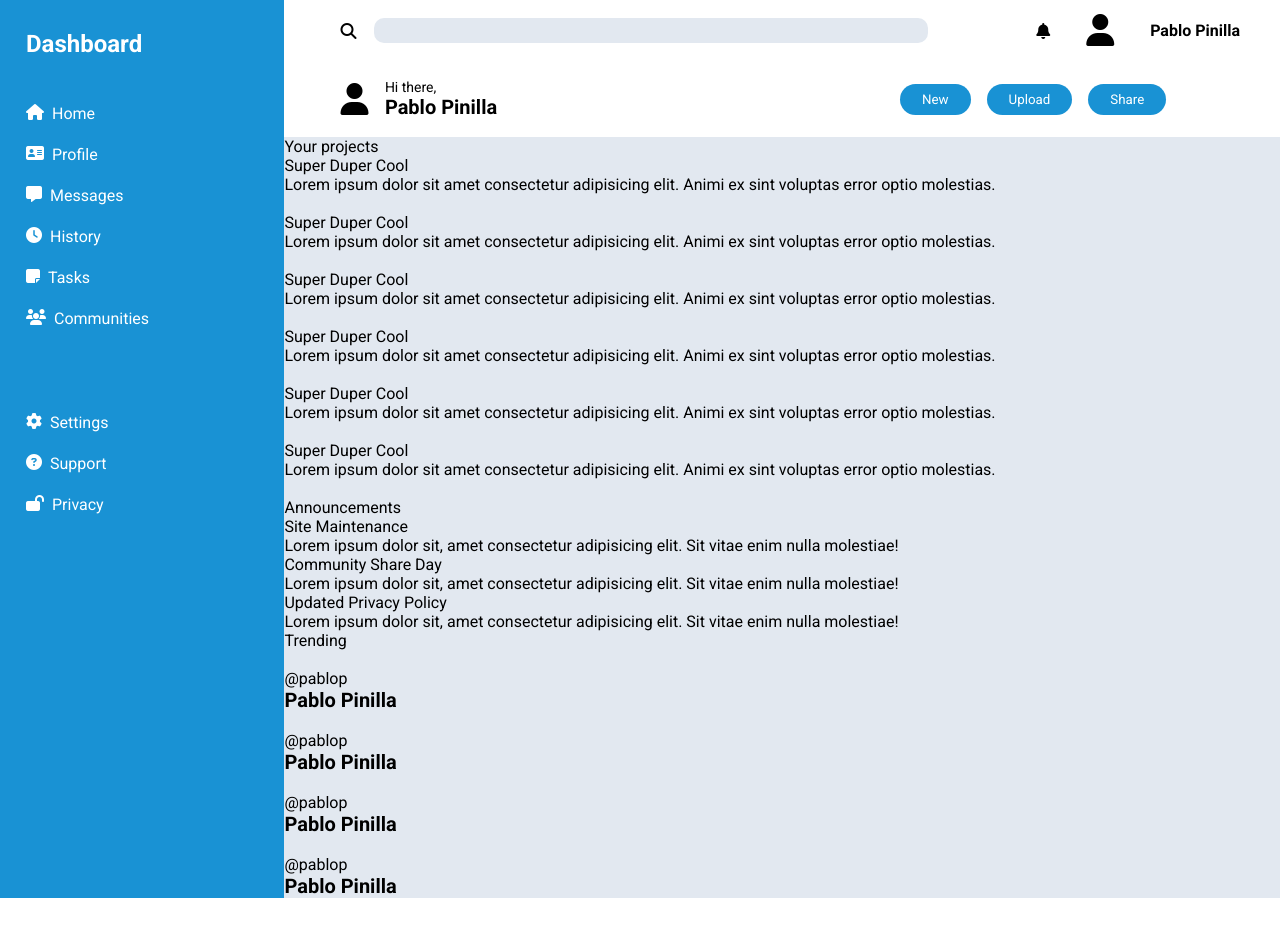
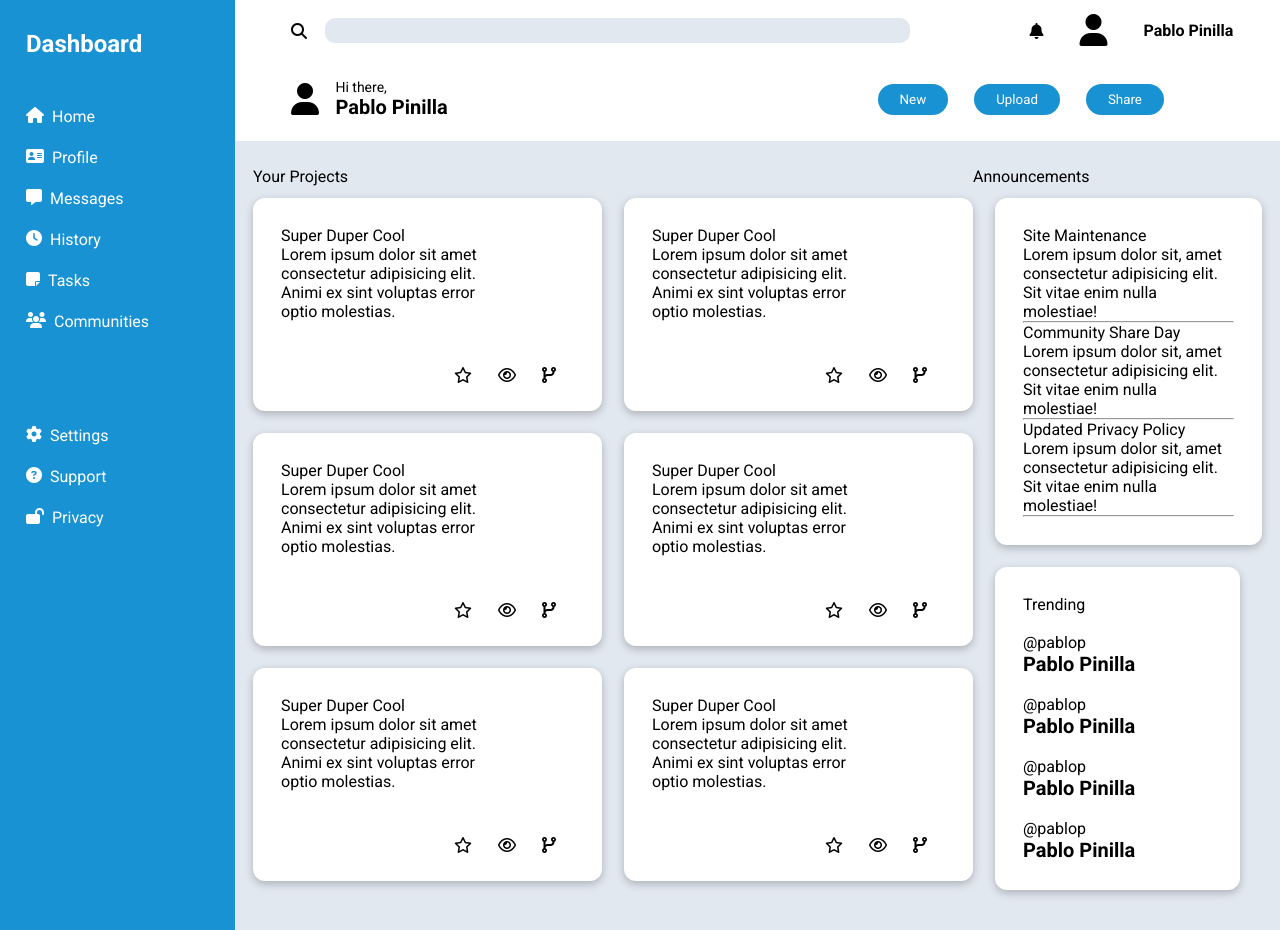
Before and after one commit to pablopinilla/admin-dashboard, a plain HTML site: page index.html in a window 1280 px wide. Before the commit the page ends 898 px from the top, so only its background shows below. Drawn offline with Linux system fonts and the light colour scheme; a web font is replaced by a local one.

Commit message:
Major layout completed

```diff
--- a/index.html
+++ b/index.html
@@ -86,60 +86,83 @@
         </header>
         <main>
             <div class="projects">
-                <div class="project-section-intro">Your projects</div>
+                <div class="section-intro">Your Projects</div>
+                <div class="projects-container">
                     <article class="project">
                         <div class="project-title">Super Duper Cool</div>
                         <div class="project-info">Lorem ipsum dolor sit amet consectetur adipisicing elit. Animi ex sint voluptas error optio molestias.</div>
-                    <img src="" alt="" class="project-favorite">
-                    <img src="" alt="" class="project-watchlist">
-                    <img src="" alt="" class="project-share">
+                        <div class="project-icons">
+                            <i class="fa-regular fa-star" style="color: #000000;"></i>
+                            <i class="fa-regular fa-eye" style="color: #000000;"></i>
+                            <i class="fa-solid fa-code-branch" style="color: #000000;"></i>
+                        </div>
                     </article>
                     <article class="project">
                         <div class="project-title">Super Duper Cool</div>
                         <div class="project-info">Lorem ipsum dolor sit amet consectetur adipisicing elit. Animi ex sint voluptas error optio molestias.</div>
-                    <img src="" alt="" class="project-favorite">
-                    <img src="" alt="" class="project-watchlist">
-                    <img src="" alt="" class="project-share">
-                </article>        <article class="project">
+                        <div class="project-icons">
+                            <i class="fa-regular fa-star" style="color: #000000;"></i>
+                            <i class="fa-regular fa-eye" style="color: #000000;"></i>
+                            <i class="fa-solid fa-code-branch" style="color: #000000;"></i>
+                        </div>
+                    </article>
+                    <article class="project">
                         <div class="project-title">Super Duper Cool</div>
                         <div class="project-info">Lorem ipsum dolor sit amet consectetur adipisicing elit. Animi ex sint voluptas error optio molestias.</div>
-                    <img src="" alt="" class="project-favorite">
-                    <img src="" alt="" class="project-watchlist">
-                    <img src="" alt="" class="project-share">
-                </article>        <article class="project">
+                        <div class="project-icons">
+                            <i class="fa-regular fa-star" style="color: #000000;"></i>
+                            <i class="fa-regular fa-eye" style="color: #000000;"></i>
+                            <i class="fa-solid fa-code-branch" style="color: #000000;"></i>
+                        </div>
+                    </article>
+                    <article class="project">
                         <div class="project-title">Super Duper Cool</div>
                         <div class="project-info">Lorem ipsum dolor sit amet consectetur adipisicing elit. Animi ex sint voluptas error optio molestias.</div>
-                    <img src="" alt="" class="project-favorite">
-                    <img src="" alt="" class="project-watchlist">
-                    <img src="" alt="" class="project-share">
-                </article>        <article class="project">
+                        <div class="project-icons">
+                            <i class="fa-regular fa-star" style="color: #000000;"></i>
+                            <i class="fa-regular fa-eye" style="color: #000000;"></i>
+                            <i class="fa-solid fa-code-branch" style="color: #000000;"></i>
+                        </div>
+                    </article>
+                    <article class="project">
                         <div class="project-title">Super Duper Cool</div>
                         <div class="project-info">Lorem ipsum dolor sit amet consectetur adipisicing elit. Animi ex sint voluptas error optio molestias.</div>
-                    <img src="" alt="" class="project-favorite">
-                    <img src="" alt="" class="project-watchlist">
-                    <img src="" alt="" class="project-share">
-                </article>        <article class="project">
+                        <div class="project-icons">
+                            <i class="fa-regular fa-star" style="color: #000000;"></i>
+                            <i class="fa-regular fa-eye" style="color: #000000;"></i>
+                            <i class="fa-solid fa-code-branch" style="color: #000000;"></i>
+                        </div>
+                    </article>
+                    <article class="project">
                         <div class="project-title">Super Duper Cool</div>
                         <div class="project-info">Lorem ipsum dolor sit amet consectetur adipisicing elit. Animi ex sint voluptas error optio molestias.</div>
-                    <img src="" alt="" class="project-favorite">
-                    <img src="" alt="" class="project-watchlist">
-                    <img src="" alt="" class="project-share">
+                        <div class="project-icons">
+                            <i class="fa-regular fa-star" style="color: #000000;"></i>
+                            <i class="fa-regular fa-eye" style="color: #000000;"></i>
+                            <i class="fa-solid fa-code-branch" style="color: #000000;"></i>
+                        </div>
                     </article>
                 </div>
+            </div>
+            <div class="main-right">
+                <div class="section-intro">Announcements</div>
                 <div class="news">
-                <div class="news-section-intro">Announcements</div>
+
                     <div class="news-card">
                         <div class="first-news">
                             <div class="news-title">Site Maintenance</div>
                             <div class="news-body">Lorem ipsum dolor sit, amet consectetur adipisicing elit. Sit vitae enim nulla molestiae!</div>
+                            <hr>
                         </div>
                         <div class="second-news">
                             <div class="news-title">Community Share Day</div>
                             <div class="news-body">Lorem ipsum dolor sit, amet consectetur adipisicing elit. Sit vitae enim nulla molestiae!</div>
+                            <hr>
                         </div>
                         <div class="first-news">
                             <div class="news-title">Updated Privacy Policy</div>
                             <div class="news-body">Lorem ipsum dolor sit, amet consectetur adipisicing elit. Sit vitae enim nulla molestiae!</div>
+                            <hr>
                         </div>
                     </div>
                 </div>
@@ -166,6 +189,7 @@
                         <div class="profile-name">Pablo Pinilla</div>
                     </div>
                 </div>
+            </div>
         </main>
     </div>
 </body>
--- a/styles.css
+++ b/styles.css
@@ -25,7 +25,7 @@ svg {
     background-color: #1992D4;
     color: #FFFFFF;
     grid-row: span 2;
-    padding: 18px 26px;
+    padding: 18px 86px 18px 26px;
     display: grid;
     grid-template-rows: 1fr 3fr 6fr;
 }
@@ -58,7 +58,7 @@ svg {
 /* <HEADER> */
 header {
     background-color: #FFFFFF;
-    padding: 18px 16px 18px 56px;
+    padding: 18px 16px 22px 56px;
 }
 
 .search-bar {
@@ -131,17 +131,74 @@ header {
 .header-main-right {
     display: flex;
     justify-content: center;
-    gap: 16px;
+    gap: 26px;
     align-items: center;
 }
 
 /* </HEADER> */
 
+
+/* <PROJECTS> */
+.projects-container {
+    display: grid;
+    grid-template-columns: 1fr 1fr;
+    gap: 22px;
+}
+
+.project {
+    background-color: #FFFFFF;
+    padding: 28px 46px 28px 28px;
+    display: flex;
+    flex-direction: column;
+    border-radius: 12px;
+    box-shadow: rgba(0, 0, 0, 0.24) 0px 3px 8px;
+}
+
+.project-icons {
+    align-self: flex-end;
+    margin-top: 46px;
+    display: flex;
+    gap: 26px;
+}
+
+.project-info {
+    padding-right: 66px;
+}
+
+/* </PROJECTS> */
+
+
+/* <MAIN> */
 main {
+    padding: 18px;
+    padding-top: 26px;
     background-color: #E2E8F0;
+    display: flex;
 }
 
 .container {
     display: grid;
-    grid-template-columns: 2fr 7fr;
+    grid-template-columns: 1fr 7fr;
 }
+
+.trending {
+    padding: 28px;
+    margin: 0px 22px 22px 22px;
+    background-color: #FFFFFF;
+    border-radius: 12px;
+    box-shadow: rgba(0, 0, 0, 0.24) 0px 3px 8px;
+}
+
+.news {
+    padding: 28px;
+    margin: 0px 0px 22px 22px;
+    background-color: #FFFFFF;
+    border-radius: 12px;
+    box-shadow: rgba(0, 0, 0, 0.24) 0px 3px 8px;
+}
+/* </MAIN> */
+
+
+.section-intro {
+    margin-bottom: 12px;
+}
```
Lines whose indentation alone changed are shown as unchanged.
